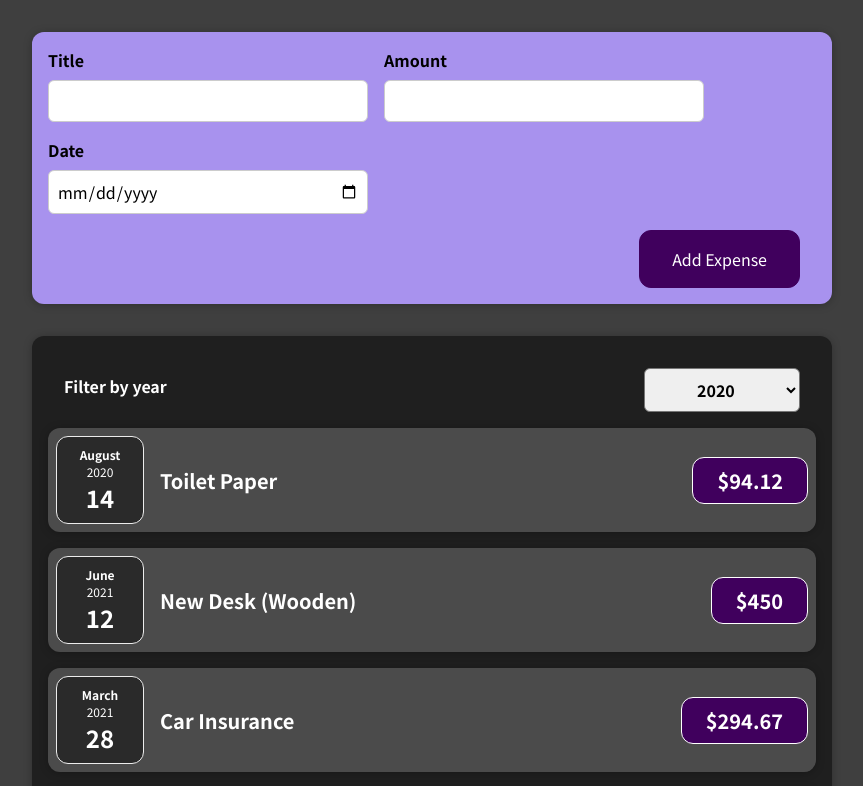
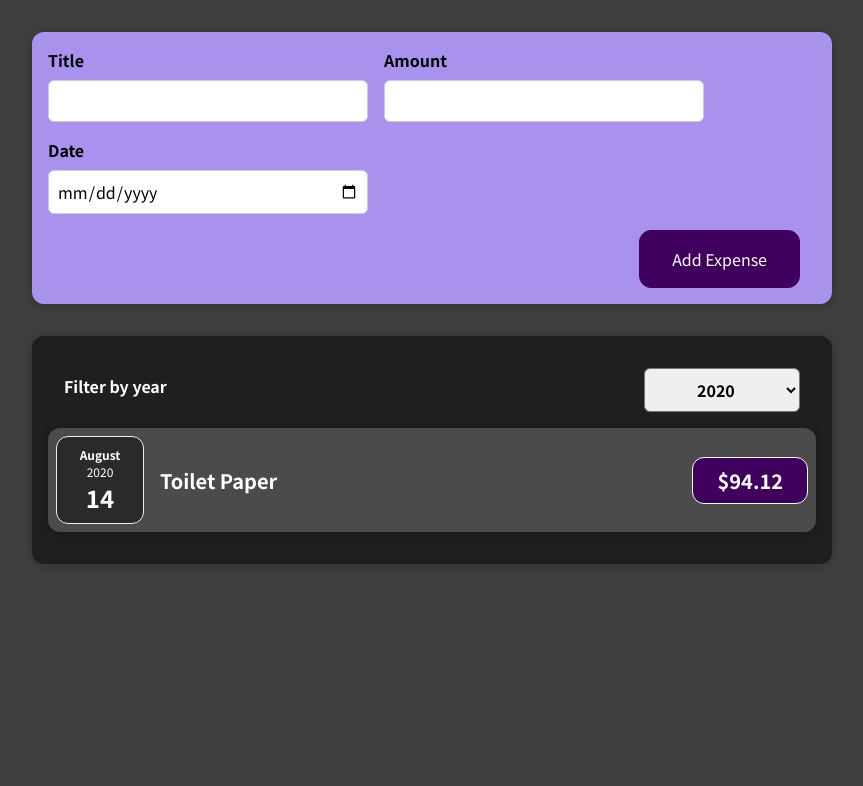
Before and after one commit to Zeinab-Mahjoub/Expense-Tracker__ReactJS, a React (Create React App) app: page / in a window 1280 px wide. Shown: the top 786 px of the page, without its empty margins (208-1071 px from the left). Built offline with nearby package versions, Linux system fonts and the light colour scheme.

Commit message:
feat: added filter by year

```diff
--- a/src/components/Expenses/Expenses.js
+++ b/src/components/Expenses/Expenses.js
@@ -11,13 +11,17 @@
     setFilteredYear(selectedYear);
   };
 
+  const filteredExpenses = props.items.filter((expense) => {
+    return expense.date.getFullYear().toString() === filteredYear;
+  });
+
   return (
     <Card className="expenses">
       <ExpensesFilter
         selected={filteredYear}
         onChangeFilter={filterChangeHandler}
       />
-      {props.items.map((expense) => (
+      {filteredExpenses.map((expense) => (
         <ExpenseItem
           title={expense.title}
           amount={expense.amount}
```
